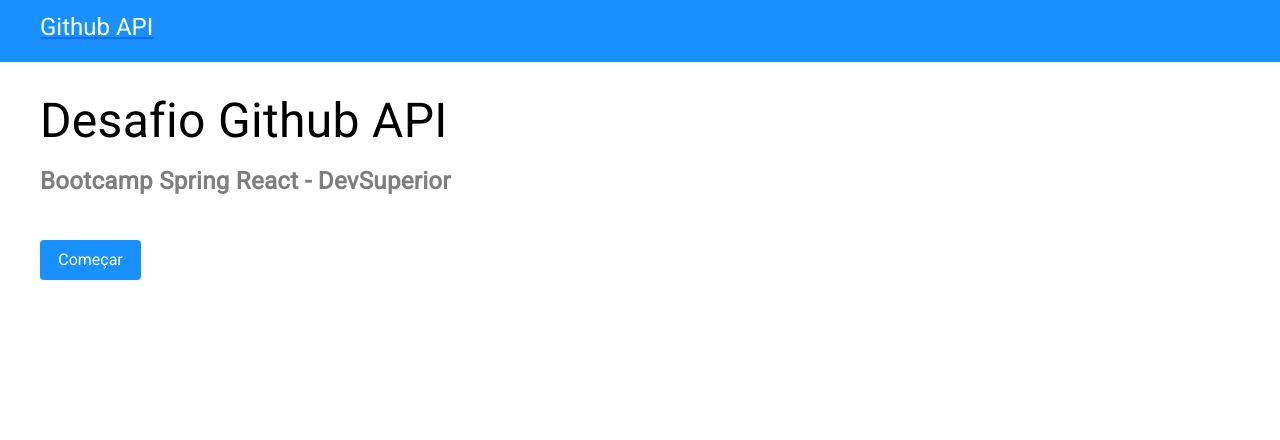
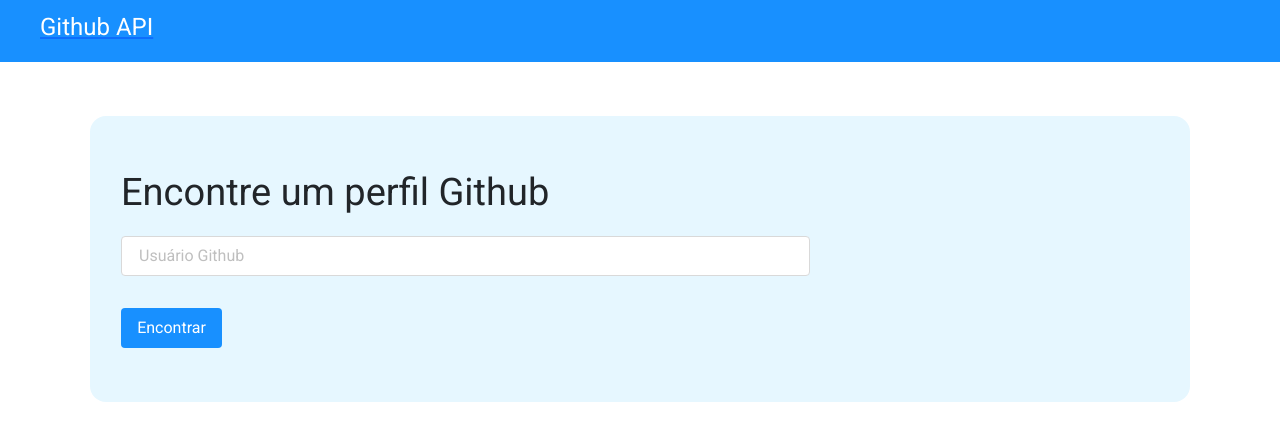
Before and after one commit to fabriciofa/desafio-github-api, a React (Create React App) app: page / in a window 1280 px wide. Shown: the top 440 px of the page. Built offline with nearby package versions, Linux system fonts and the light colour scheme; the HTML template or start-up script is replaced by a standard one.

Commit message:
Profile Search styling and responsivity

```diff
--- a/src/App.tsx
+++ b/src/App.tsx
@@ -1,11 +1,11 @@
 import './App.css';
 import 'assets/styles/custom.scss';
 
-import Home from 'pages/Home';
+import Profile from 'pages/Profile';
 
 function App() {
   return (
-    <Home />
+    <Profile />
   );
 }
 
--- a/src/components/Navbar/styles.css
+++ b/src/components/Navbar/styles.css
@@ -9,5 +9,6 @@
 }
 
 .nav-text-logo h4 {
+    font-size: 24px;
     color: #fff;
 }
--- /dev/null
+++ b/src/pages/Profile/index.tsx
@@ -0,0 +1,28 @@
+import Button from "components/Button";
+import Navbar from "components/Navbar";
+
+import "./styles.css";
+
+const Profile = () => {
+  return (
+    <>
+      <Navbar />
+      <div className="profile-main-container">
+        <div className="profile-card">
+          <form className="profile-form">
+            <h1>Encontre um perfil Github</h1>
+            <input
+              type="text"
+              name="username"
+              id="username"
+              placeholder="Usuário Github"
+            />
+            <Button title="Encontrar" />
+          </form>
+        </div>
+      </div>
+    </>
+  );
+};
+
+export default Profile;
--- /dev/null
+++ b/src/pages/Profile/styles.css
@@ -0,0 +1,80 @@
+.profile-main-container {
+  padding: 10px;
+  display: flex;
+  flex-direction: column;
+}
+
+.profile-card {
+  padding: 13px;
+  background: #e6f7ff;
+  border-radius: 16px;
+}
+
+.profile-form {
+  display: flex;
+  flex-direction: column;
+  flex: 1;
+}
+
+.profile-form h1 {
+  font-size: 24px;
+  padding-bottom: 12px;
+}
+
+.profile-form input {
+  font-size: 16px;
+  padding: 0 17px;
+  height: 40px;
+  border: 1px solid #d9d9d9;
+  border-radius: 4px;
+  margin-bottom: 32px;
+  min-width: 274px;
+}
+
+.profile-form input::placeholder {
+  color: #bfbfbf;
+}
+
+@media (min-width: 768px) {
+  .profile-main-container {
+    padding: 20px;
+  }
+
+  .profile-card {
+    padding: 20px;
+  }
+
+  .profile-form h1 {
+    font-size: 38px;
+  }
+
+  .profile-form input {
+    width: 689px;
+  }
+}
+
+@media (min-width: 992px) {
+  .profile-main-container {
+    padding: 54px 90px;
+  }
+
+  .profile-card {
+    padding: 54px 31px;
+  }
+}
+
+@media (min-width: 1200px) {
+  .profile-main-container {
+    align-items: center;
+  }
+
+  .profile-card {
+    min-width: 1100px;
+  }
+}
+
+@media (min-width: 1400px) {
+    .profile-card {
+      min-width: 1200px;
+    }
+  }
```
